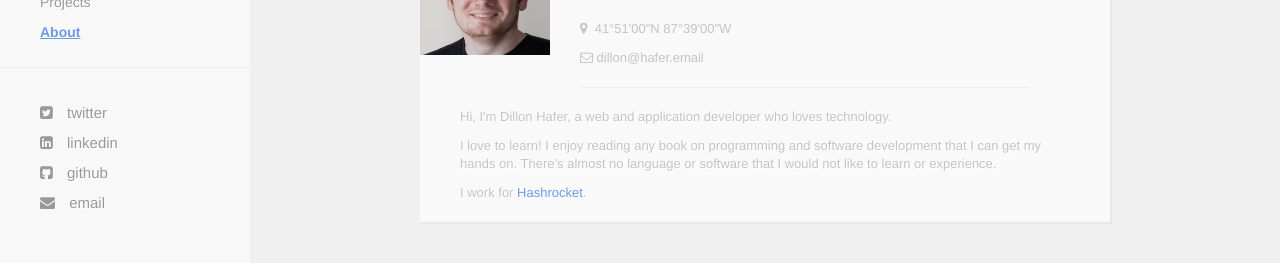
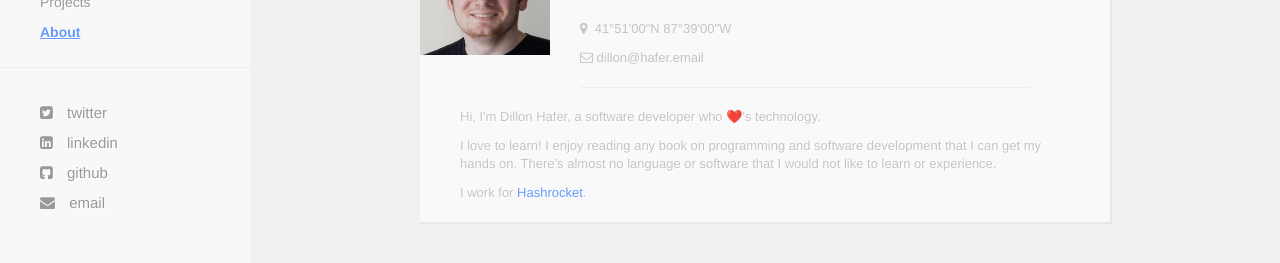
Before and after one commit to dillonhafer/dillonhafer.github.io, a Jekyll site: the page built from about.html, in a window 1280 px wide. Shown: the part 169-432 px from the top of the page. Built offline with Jekyll 4.4.1, drawn with Linux system fonts in a browser that asks for light colours.

Commit message:
Update about.html

```diff
--- a/about.html
+++ b/about.html
@@ -23,7 +23,7 @@ title: About
         </div>
         <div class="row">
           <div class="col-md-12 letter">
-            <p>Hi, I'm Dillon Hafer, a web and application developer who loves technology.</p>
+            <p>Hi, I'm Dillon Hafer, a software developer who ❤️'s technology.</p>
             <p>
               I love to learn! I enjoy reading any book on programming and software development that I can get my hands on. There’s almost no language or software that I would not like to learn or experience.
             </p>
```
